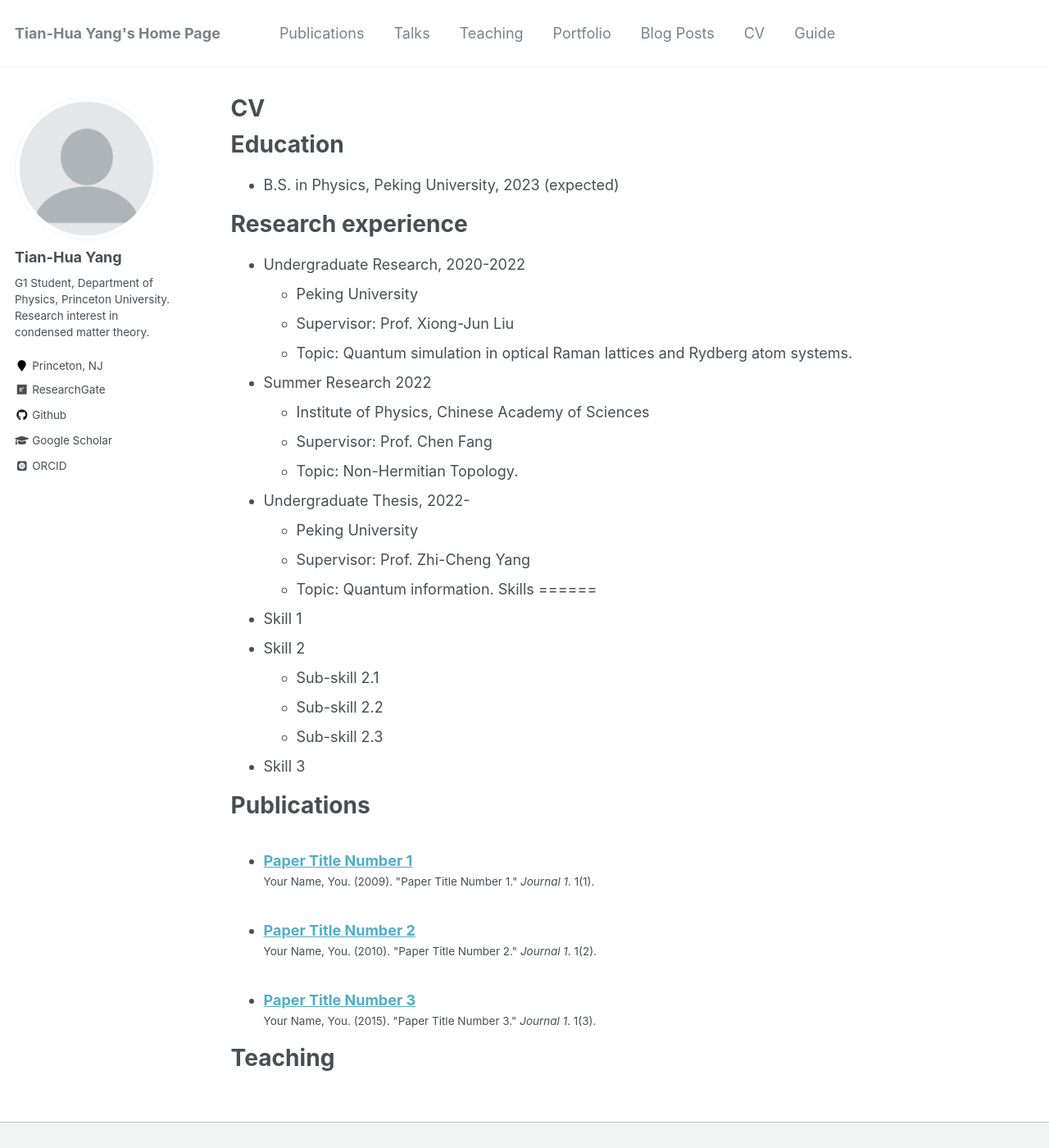
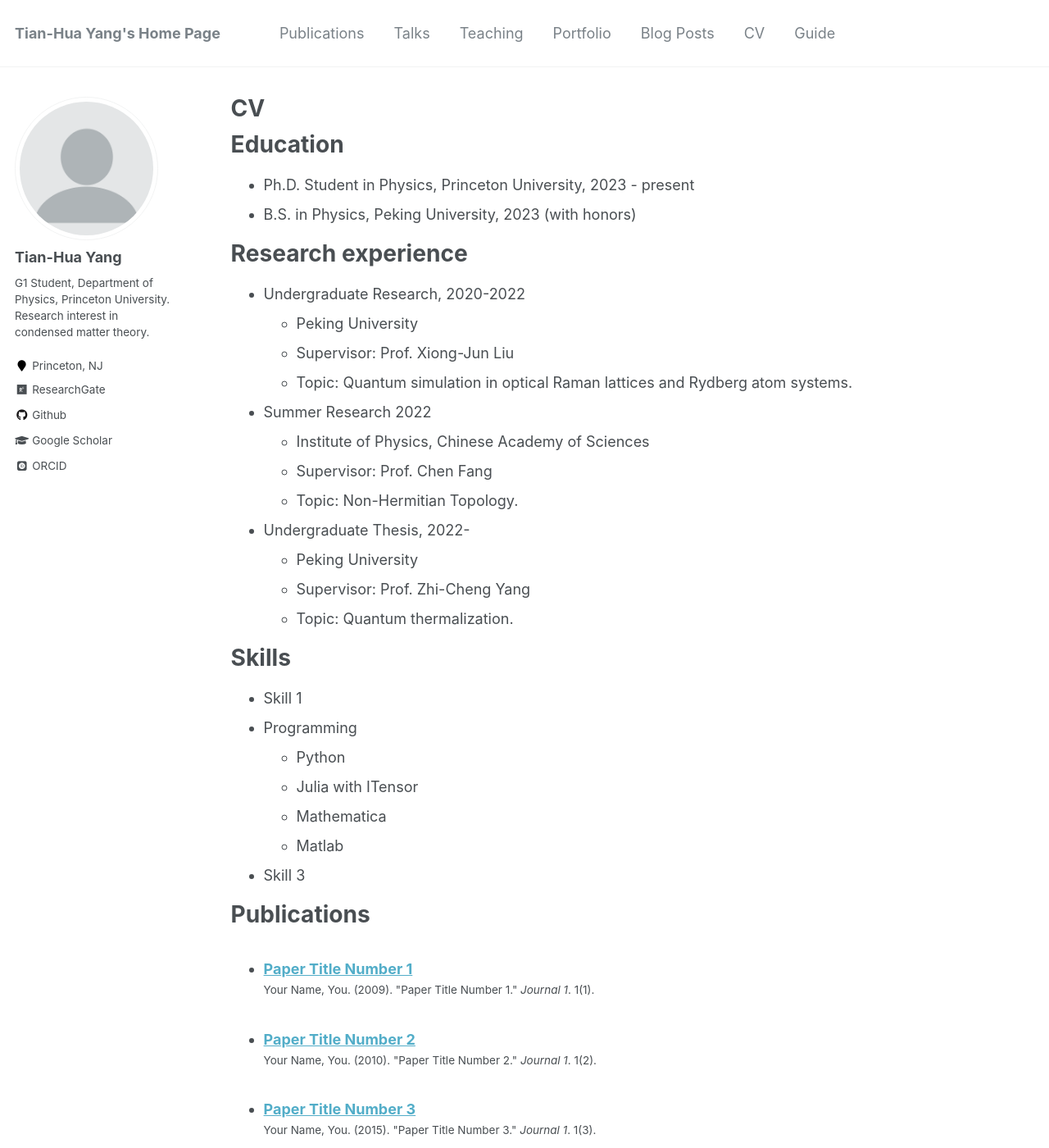
Before and after one commit to ThomasYangth/thomasyangth.github.io, a Jekyll site: the page built from _pages/cv.md, in a window 1280 px wide and 1400 px high. Shown: the whole window at 82% size. Built offline with Jekyll 4.4.1, drawn with Linux system fonts in a browser that asks for light colours; some web fonts are replaced; a file with an impossible date is left out.

Commit message:
Update profile

```diff
--- a/_pages/cv.md
+++ b/_pages/cv.md
@@ -11,7 +11,8 @@ redirect_from:
 
 Education
 ======
-* B.S. in Physics, Peking University, 2023 (expected)
+* Ph.D. Student in Physics, Princeton University, 2023 - present
+* B.S. in Physics, Peking University, 2023 (with honors)
 
 Research experience
 ======
@@ -19,6 +20,7 @@ Research experience
   * Peking University
   * Supervisor: Prof. Xiong-Jun Liu
   * Topic: Quantum simulation in optical Raman lattices and Rydberg atom systems.
+
 * Summer Research 2022
   * Institute of Physics, Chinese Academy of Sciences
   * Supervisor: Prof. Chen Fang
@@ -27,14 +29,16 @@ Research experience
 * Undergraduate Thesis, 2022-
   * Peking University
   * Supervisor: Prof. Zhi-Cheng Yang
-  * Topic: Quantum information.
+  * Topic: Quantum thermalization.
+
 Skills
 ======
 * Skill 1
-* Skill 2
-  * Sub-skill 2.1
-  * Sub-skill 2.2
-  * Sub-skill 2.3
+* Programming
+  * Python
+  * Julia with ITensor
+  * Mathematica
+  * Matlab
 * Skill 3
 
 Publications
```
Also changed, not shown: _pages/about.md (+2 -4 lines), 1 other file.
